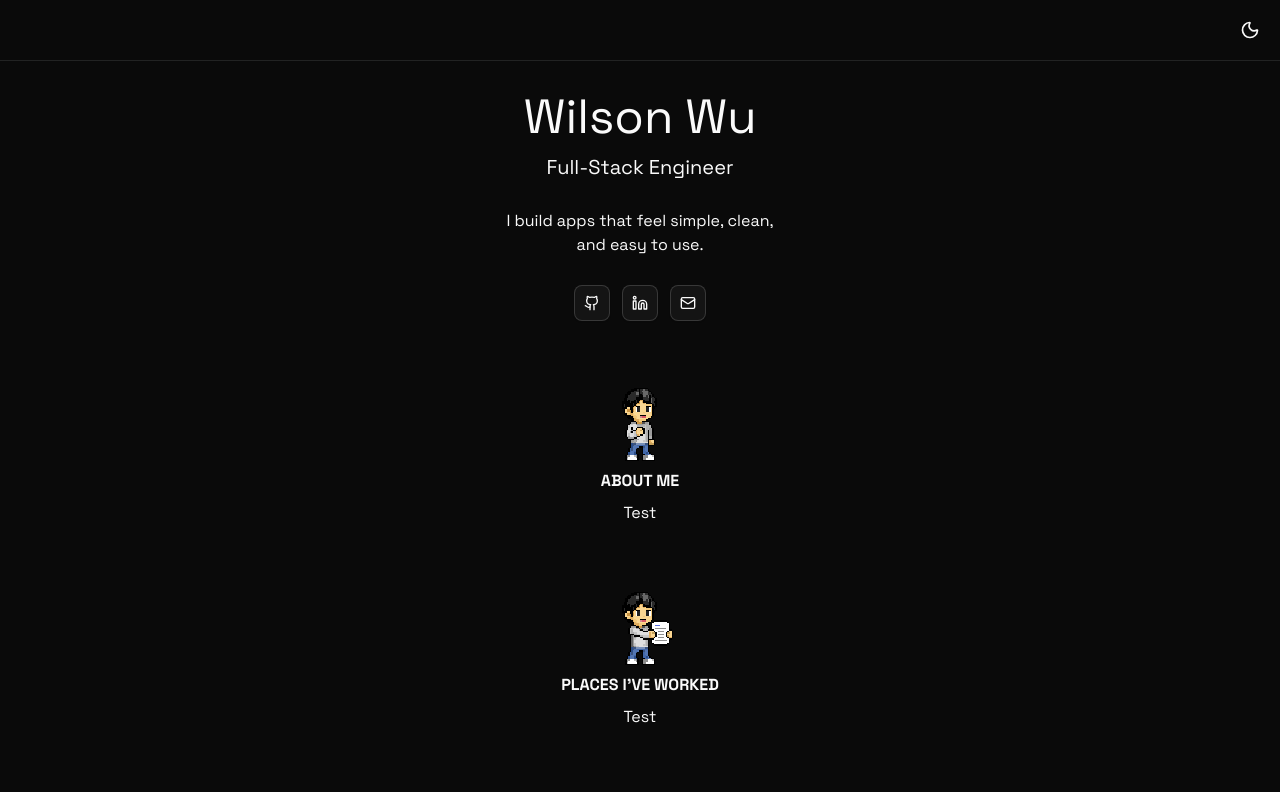
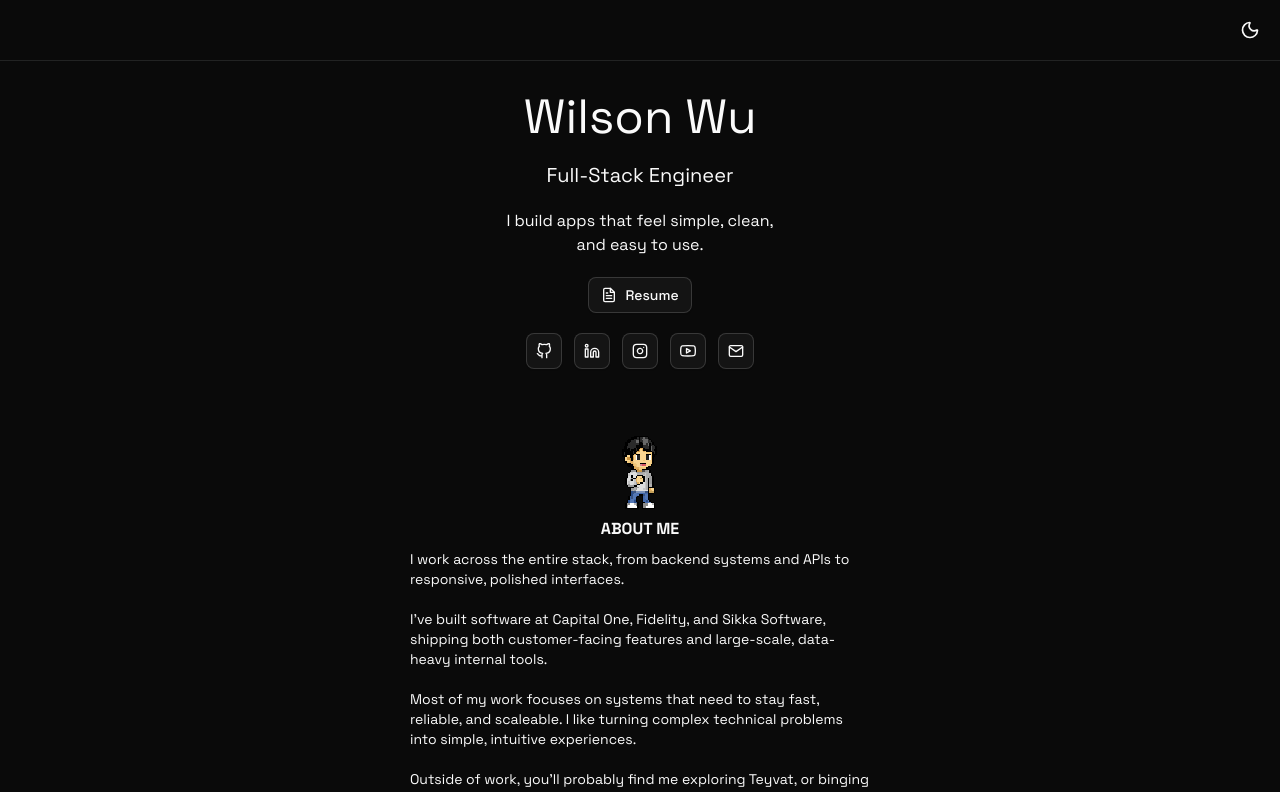
Before and after one commit to wu-wilson/wu-wilson.github.io, a React (Vite) app: page / in a window 1280 px wide. Shown: the top 792 px of the page. Built offline with nearby package versions, Linux system fonts and the light colour scheme.

Commit message:
added about me section

```diff
--- a/package.json
+++ b/package.json
@@ -18,6 +18,7 @@
     "radix-ui": "^1.4.3",
     "react": "^19.2.0",
     "react-dom": "^19.2.0",
+    "react-icons": "^5.5.0",
     "tailwind-merge": "^3.4.0"
   },
   "devDependencies": {
--- a/src/sections/about.tsx
+++ b/src/sections/about.tsx
@@ -1,9 +1,22 @@
 import Section from "@/components/custom/section";
+
+const paragraphs = [
+  "I work across the entire stack, from backend systems and APIs to responsive, polished interfaces.",
+  "I've built software at Capital One, Fidelity, and Sikka Software, shipping both customer-facing features and large-scale, data-heavy internal tools.",
+  "Most of my work focuses on systems that need to stay fast, reliable, and scaleable. I like turning complex technical problems into simple, intuitive experiences.",
+  "Outside of work, you'll probably find me exploring Teyvat, or binging Netflix with my girlfriend, Michelle, and our two cats, Naru and Sasu.",
+];
 
 function About() {
   return (
     <Section title="ABOUT ME" spritesheet="chest">
-      Test
+      <div className="flex flex-col gap-5 text-left">
+        {paragraphs.map((p, i) => (
+          <p key={i} className="max-w-125 text-sm px-5">
+            {p}
+          </p>
+        ))}
+      </div>
     </Section>
   );
 }
--- a/src/sections/hero.tsx
+++ b/src/sections/hero.tsx
@@ -1,39 +1,61 @@
 import { Button } from "@/components/ui/button";
-import { Github, Linkedin, Mail, LucideIcon } from "lucide-react";
+import { IconType } from "react-icons";
+import {
+  FiLinkedin,
+  FiGithub,
+  FiInstagram,
+  FiYoutube,
+  FiMail,
+  FiFileText,
+} from "react-icons/fi";
 
 type Social = {
   href: string;
   label: string;
-  icon: LucideIcon;
+  icon: IconType;
 };
 
 const socials: Social[] = [
   {
     href: "https://github.com/wu-wilson",
     label: "GitHub",
-    icon: Github,
+    icon: FiGithub,
   },
   {
     href: "https://linkedin.com/in/wils-wu",
     label: "LinkedIn",
-    icon: Linkedin,
+    icon: FiLinkedin,
+  },
+  {
+    href: "https://www.instagram.com/wilson_wu123",
+    label: "Instagram",
+    icon: FiInstagram,
+  },
+  {
+    href: "https://www.youtube.com/@wilsonwu6209",
+    label: "Youtube",
+    icon: FiYoutube,
   },
   {
     href: "mailto:wilson.cui.wu@gmail.com",
     label: "Email",
-    icon: Mail,
+    icon: FiMail,
   },
 ];
 
 function Hero() {
   return (
-    <div className="flex flex-col items-center w-full p-3 gap-3">
+    <div className="flex flex-col items-center w-full p-3 gap-5">
       <h1 className="text-5xl">Wilson Wu</h1>
       <h2 className="text-xl">Full-Stack Engineer</h2>
-      <span className="w-70 text-center mt-4">
+      <span className="w-70 text-center">
         I build apps that feel simple, clean, and easy to use.
       </span>
-      <div className="flex gap-3 mt-4">
+      <Button variant="outline">
+        <FiFileText />
+        Resume
+      </Button>
+      <div className="flex gap-3">
         {socials.map(({ href, label, icon: Icon }) => (
           <Button key={label} variant="outline" size="icon" asChild>
             <a
```
Also changed, not shown: 1 other file (tests, documents, lock files or other folders).
